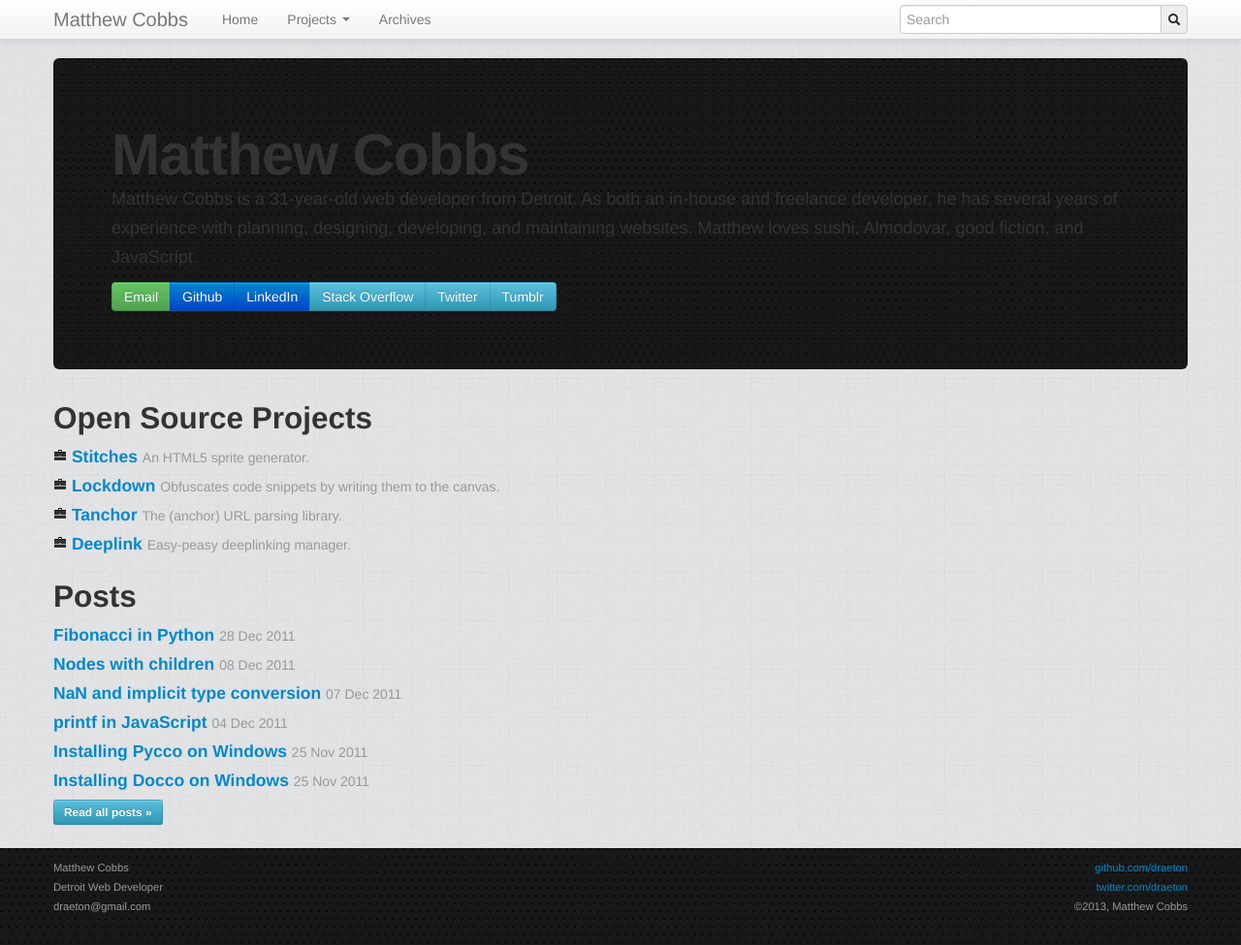
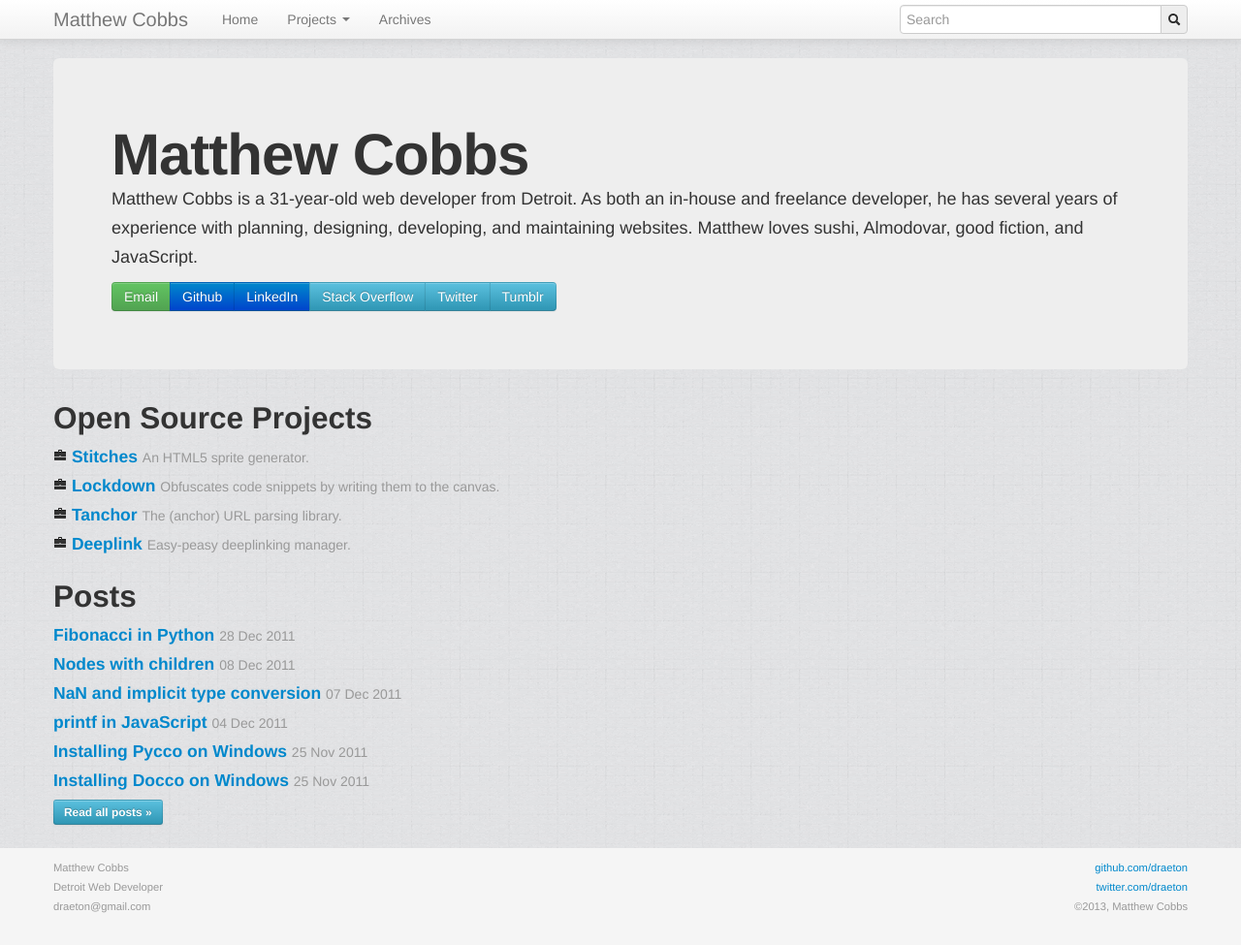
Before and after one commit to draeton/draeton.github.com, a Jekyll site: the page built from index.html, in a window 1280 px wide and 975 px high. Shown: the whole window at 97% size. Built offline with Jekyll 4.4.1, drawn with Linux system fonts in a browser that asks for light colours; nearby versions of some CDN libraries; Markdown is read by kramdown in place of the engine named in the settings; the list of posts is cut into pages by our own code.

Commit message:
Backgrounds

```diff
--- a/css/draeton.css
+++ b/css/draeton.css
@@ -28,7 +28,6 @@ footer {
     padding: 10px 0;
     font-size: 80%;
     background-color: #f5f5f5;
-    background-image: url(/img/bg/dark-metal-grid-4.gif);
 }
 
 @media (max-width: 767px) {
@@ -50,8 +49,6 @@ footer {
 /* Hero unit */
 
 .hero-unit {
-    background-image: url(/img/bg/dark-metal-grid-4.gif);
-    color: #ffffff;
 }
 
 /* General content styles */
```
